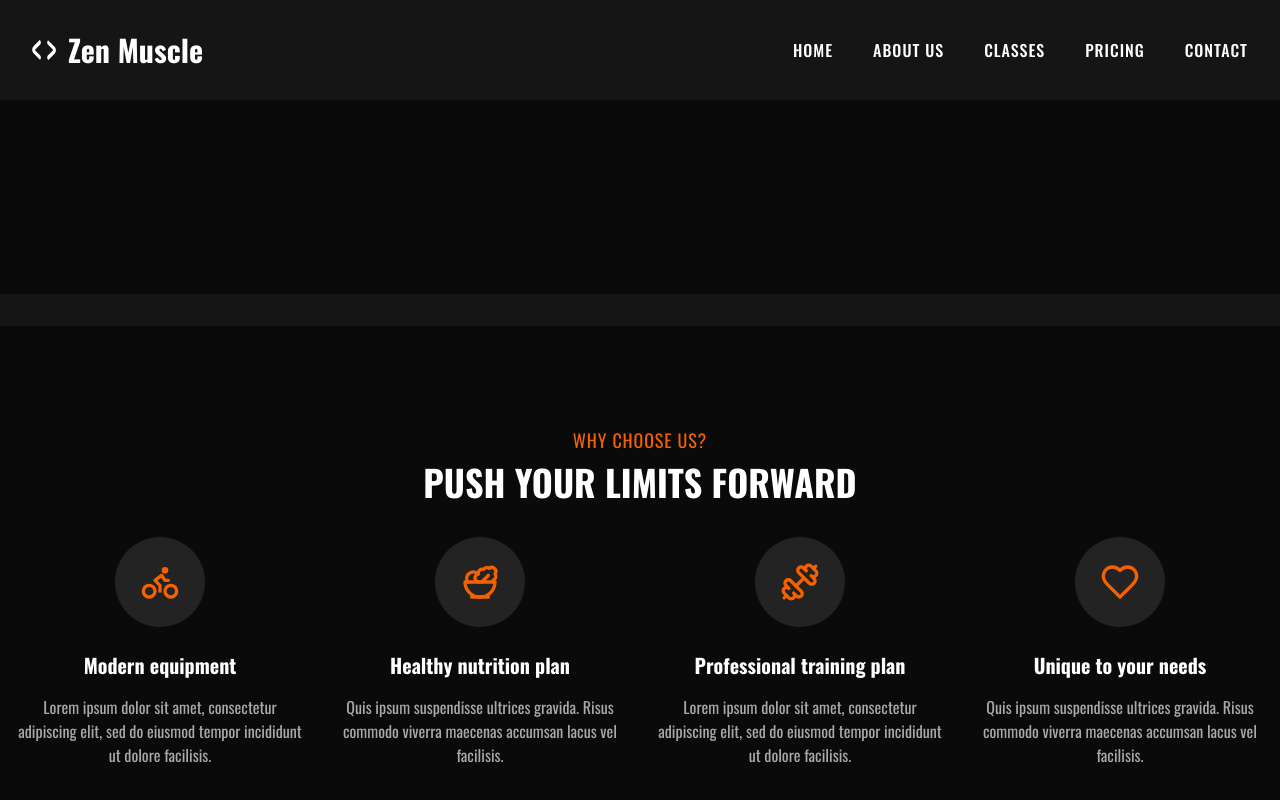
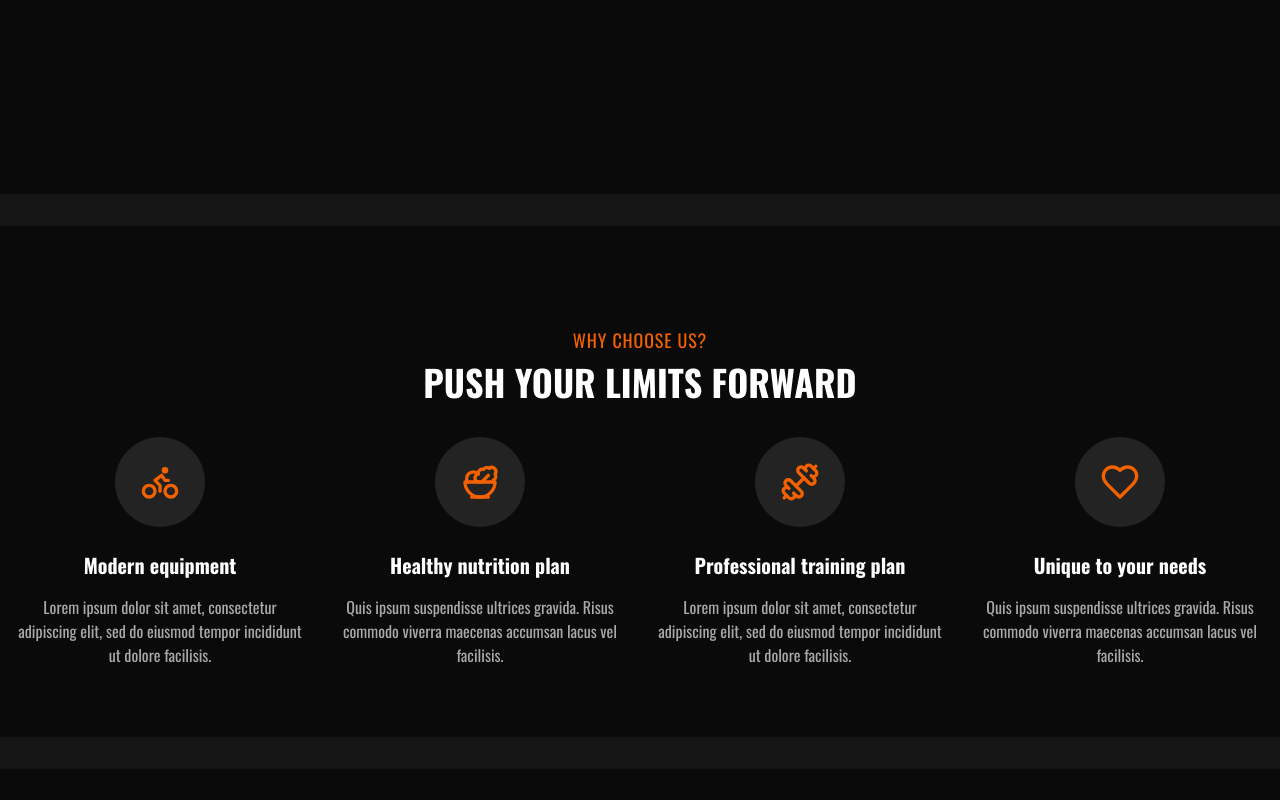
Before and after one commit to felipe-muner/podium-gym, a Next.js app: page / in a window 1280 px wide. Shown: the top 800 px of the page. Built offline with nearby package versions, Linux system fonts and the light colour scheme.

Commit message:
feat: test

```diff
--- a/app/layout.tsx
+++ b/app/layout.tsx
@@ -1,8 +1,8 @@
 import type { Metadata } from "next";
 import { Oswald, Mulish } from "next/font/google";
 import "./globals.css";
-import { Footer } from "@/components/Footer";
-import { Header } from "@/components/Header";
+// import { Footer } from "@/components/Footer";
+// import { Header } from "@/components/Header";
 
 const oswald = Oswald({
   variable: "--font-oswald",
@@ -32,9 +32,9 @@ export default function RootLayout({
       <body
         className={`${oswald.variable} ${mulish.variable} antialiased bg-brand-background-2`}
       >
-        <Header />
+        {/* <Header />  */}
         {children}
-        <Footer />
+        {/* <Footer />  */}
       </body>
     </html>
   );
```
